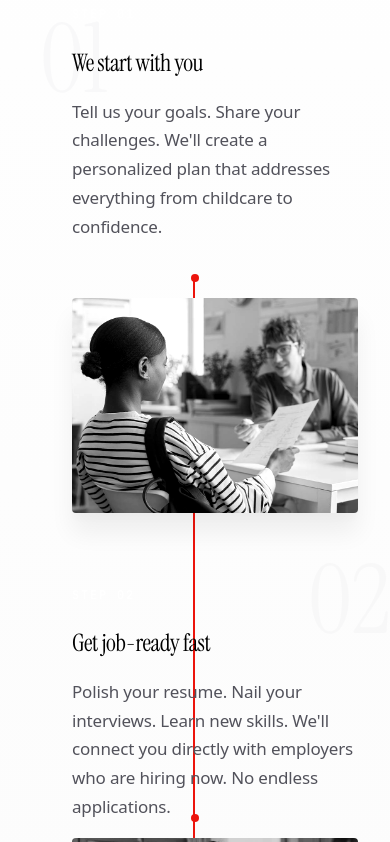
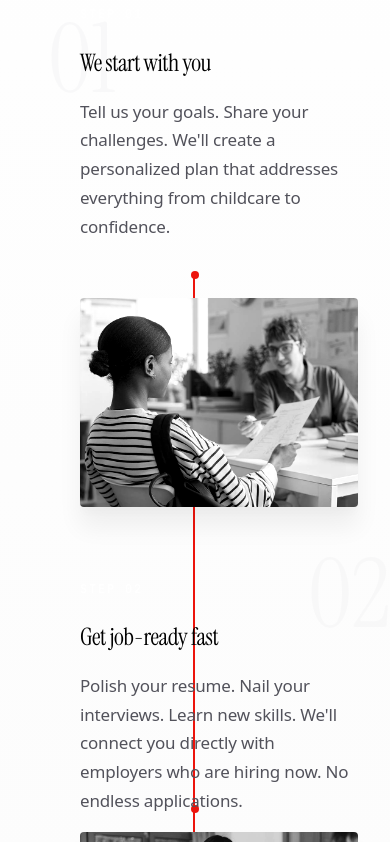
Before and after one commit to Darengb/aw, a React (Vite) app in the folder site/: page / in a window 390 px wide. Shown: the part 2242-3084 px from the top of the page. Built offline with nearby package versions, Linux system fonts and the light colour scheme.

Commit message:
Move timeline to left side on mobile

```diff
--- a/site/src/styles/globals.css
+++ b/site/src/styles/globals.css
@@ -1916,6 +1916,15 @@
     }
 
     @media (max-width: 768px) {
+      .timeline-track {
+        left: 1.5rem;
+        transform: none;
+      }
+
+      .steps-grid {
+        padding-left: 3rem;
+      }
+
       .step-number-large {
         font-size: 6rem;
         opacity: 0.5 !important;
```
